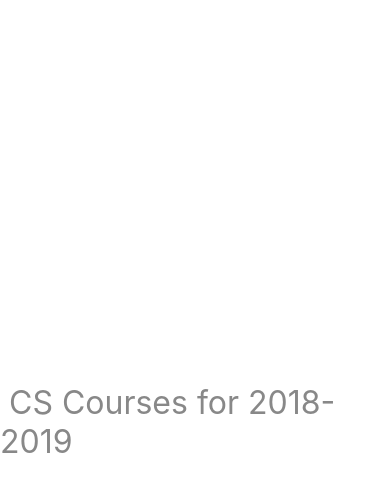
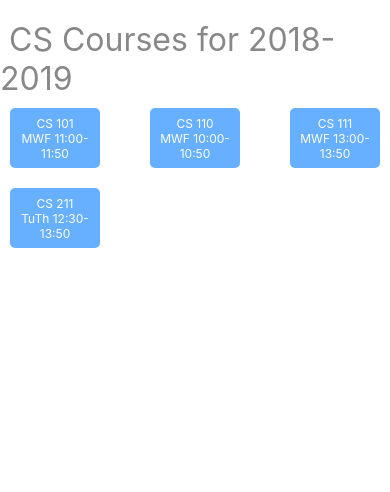
Before and after one commit to jyszhang2020/SchedulerTutorial, a React Native app: screen / in a window 390 px wide. Shown: the top 492 px of the page. Built offline with nearby package versions, Linux system fonts and the light colour scheme.

Commit message:
Course list

```diff
--- a/App.js
+++ b/App.js
@@ -1,30 +1,103 @@
 import { StatusBar } from 'expo-status-bar';
 import React from 'react';
-import { StyleSheet, Text, View } from 'react-native';
+import { SafeAreaView, ScrollView, StyleSheet, Text, TouchableOpacity, View } from 'react-native';
 
 const schedule = {
-  title: "CS Courses for 2018-2019"
+  "title": "CS Courses for 2018-2019",
+  "courses": [
+    {
+      "id": "F101",
+      "title": "Computer Science: Concepts, Philosophy, and Connections",
+      "meets": "MWF 11:00-11:50"
+    },
+    {
+      "id": "F110",
+      "title": "Intro Programming for non-majors",
+      "meets": "MWF 10:00-10:50"
+    },
+    {
+      "id": "F111",
+      "title": "Fundamentals of Computer Programming I",
+      "meets": "MWF 13:00-13:50"
+    },
+    {
+      "id": "F211",
+      "title": "Fundamentals of Computer Programming II",
+      "meets": "TuTh 12:30-13:50"
+    }
+  ]
 };
+
+const Banner = ({title}) => (
+  <Text style = {styles.bannerStyle}> {title} </Text>
+)
+
+const CourseList = ({courses}) => (
+  <ScrollView>
+    <View style = {styles.courseList}>
+      {courses.map(course => <Course key = {course.id} course = {course} />)}
+    </View>
+  </ScrollView>
+
+)
+
+const getCourseNumber = course => (
+  course.id.slice(1)
+);
+
+const Course = ({course}) => (
+  <TouchableOpacity style = {styles.courseButton}>
+    <Text style = {styles.courseText}>
+      {`CS ${getCourseNumber(course)}\n${course.meets}`}
+    </Text>
+  </TouchableOpacity>
+)
 
 const App = () => {
   return (
-    <View style = {styles.container}>
-      <Text style = {styles.bannerStyle}> {schedule.title} </Text>
-    </View>
+    <SafeAreaView style = {styles.container}>
+      <Banner title={schedule.title} />
+      <CourseList courses = {schedule.courses} />
+    </SafeAreaView>
   )
 }
 
 const styles = StyleSheet.create({
   container: {
     flex: 1,
-    backgroundColor: '#fff',
     alignItems: 'center',
     justifyContent: 'center',
+    paddingTop: 20,
   },
   bannerStyle: {
     color: '#888',
     fontSize: 32,
-  }
+  },
+  courseList: {
+    flex: 1,
+    flexDirection: 'row',
+    flexWrap: 'wrap',
+    alignItems: 'center',
+    justifyContent: 'space-between',
+  },
+  courseButton: {
+    flex: 1,
+    borderRadius: 5,
+    justifyContent: 'center',
+    alignItems: 'center',
+    margin: 10,
+    height: 60,
+    padding: 10,
+    minWidth: 90,
+    maxWidth: 90,
+    backgroundColor: '#66b0ff',
+  },
+  courseText:{
+    color: '#fff',
+    fontSize: 12,
+    textAlign: 'center',
+  },
+
 });
 
 export default App;
```
